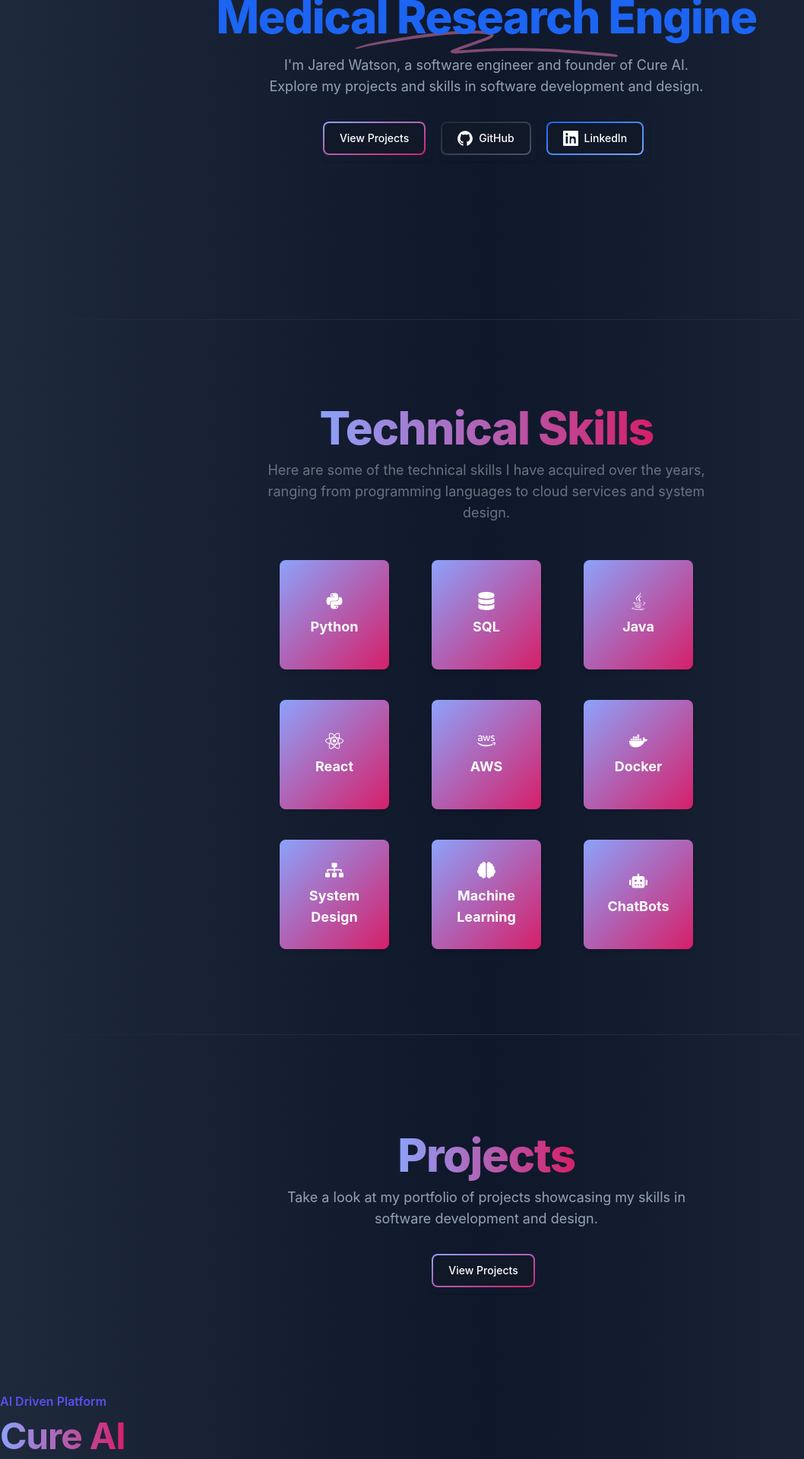
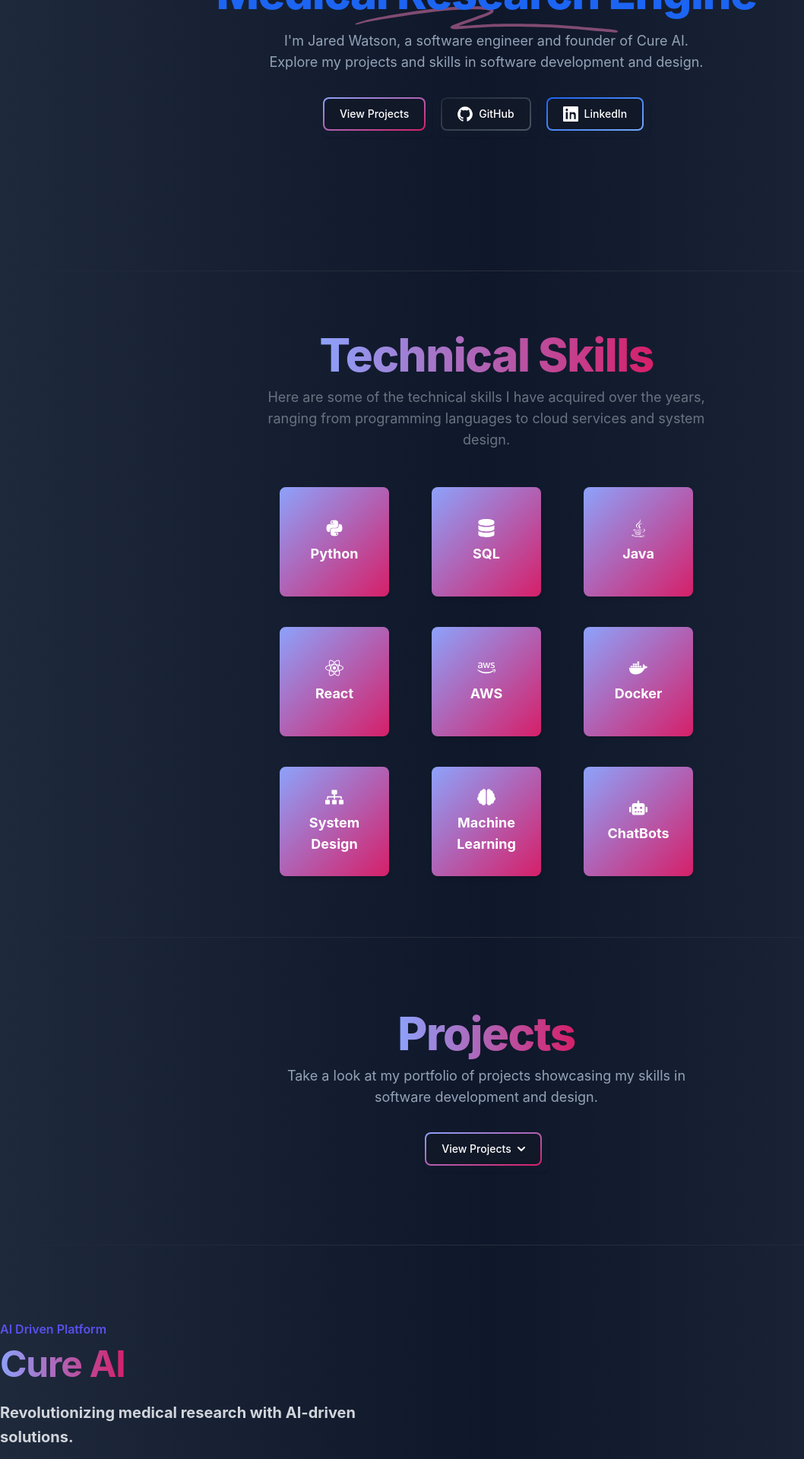
Before and after one commit to Jared-Watson1/personal-website, a React (Create React App) app in the folder personal-website/: page / in a window 1280 px wide. Shown: the part 380-2300 px from the top of the page at 76% size, without its empty margins (0-1058 px from the left). Built offline with nearby package versions, Linux system fonts and the light colour scheme.

Commit message:
changed view project buttons to scroll to project section

```diff
--- a/personal-website/src/App.js
+++ b/personal-website/src/App.js
@@ -1,4 +1,4 @@
-import React from "react";
+import React, { useRef } from "react";
 import "./App.css";
 import HeroSection from "./HeroSection";
 import Skills from "./Skills";
@@ -7,20 +7,28 @@
 import Divider from "./Divider";
 
 function App() {
+  const projectRef = useRef(null);
+  const cureRef = useRef(null);
+
+  const scrollToProjects = () => {
+    projectRef.current?.scrollIntoView({ behavior: "smooth" });
+  };
+
+  const scrollToCureShowcase = () => {
+    cureRef.current?.scrollIntoView({ behavior: "smooth" });
+  };
+
   return (
     <div className="bg-gradient-to-r from-slate-800 via-slate-900 to-slate-800 min-h-screen">
-      <div className="py-8">
-        <HeroSection />
+      <HeroSection scrollToProjects={scrollToProjects} />
+      <Divider />
+      <Skills />
+      <Divider />
+      <div ref={projectRef}>
+        <ProjectSection scrollToCureShowcase={scrollToCureShowcase} />
       </div>
       <Divider />
-      <div className="py-8">
-        <Skills />
-      </div>
-      <Divider />
-      <div className="py-8">
-        <ProjectSection />
-      </div>
-      <div>
+      <div ref={cureRef}>
         <CureShowcase />
       </div>
     </div>
--- a/personal-website/src/HeroSection.js
+++ b/personal-website/src/HeroSection.js
@@ -1,6 +1,6 @@
 import React from "react";
 
-const HeroSection = () => {
+const HeroSection = ({ scrollToProjects }) => {
   return (
     <div className="relative isolate overflow-hidden px-6 py-24 sm:py-32 lg:overflow-visible lg:px-0">
       <div className="mx-auto mt-10 flex justify-center px-4 sm:mt-12 sm:px-6 md:mt-16 lg:mt-20 lg:px-8">
@@ -32,14 +32,14 @@
           </p>
           <div className="mt-5 sm:mt-8 sm:flex sm:justify-center space-y-3 sm:space-y-0 sm:space-x-3">
             <div className="rounded-md shadow">
-              <a
-                className="relative inline-flex items-center justify-center p-0.5 mb-2 me-2 overflow-hidden text-sm font-medium rounded-lg group bg-gradient-to-br from-indigo-400 to-pink-600 group-hover:from-indigo-400 group-hover:to-pink-600 hover:text-white text-white focus:ring-4 focus:outline-none  focus:ring-indigo-800"
-                href="#projects"
+              <button
+                onClick={scrollToProjects}
+                className="relative inline-flex items-center justify-center p-0.5 mb-2 me-2 overflow-hidden text-sm font-medium rounded-lg group bg-gradient-to-br from-indigo-400 to-pink-600 group-hover:from-indigo-400 group-hover:to-pink-600 hover:text-white text-white focus:ring-4 focus:outline-none focus:ring-indigo-800"
               >
                 <span className="relative px-5 py-2.5 transition-all ease-in duration-75 bg-gray-900 rounded-md group-hover:bg-opacity-0">
                   View Projects
                 </span>
-              </a>
+              </button>
             </div>
             <div className="rounded-md shadow">
               <a
--- a/personal-website/src/ProjectSection.js
+++ b/personal-website/src/ProjectSection.js
@@ -1,6 +1,17 @@
-import React from "react";
+import React, { useState } from "react";
 
-const ProjectSection = () => {
+const ProjectSection = ({ scrollToCureShowcase }) => {
+  const [dropdownOpen, setDropdownOpen] = useState(false);
+
+  const toggleDropdown = () => {
+    setDropdownOpen(!dropdownOpen);
+  };
+
+  const handleCureShowcaseClick = () => {
+    setDropdownOpen(false);
+    scrollToCureShowcase();
+  };
+
   return (
     <div className="relative isolate overflow-hidden px-6 py-8 sm:py-12 lg:overflow-visible lg:px-0">
       <div className="mx-auto flex justify-center px-4 sm:px-6 lg:px-8">
@@ -21,16 +32,53 @@
             Take a look at my portfolio of projects showcasing my skills in
             software development and design.
           </p>
-          <div className="mt-5 sm:mt-8 sm:flex sm:justify-center space-y-3 sm:space-y-0 sm:space-x-3">
+          <div className="mt-5 sm:mt-8 sm:flex sm:justify-center space-y-3 sm:space-y-0 sm:space-x-3 relative">
             <div className="rounded-md shadow">
-              <a
-                className="relative inline-flex items-center justify-center p-0.5 mb-2 me-2 overflow-hidden text-sm font-medium rounded-lg group bg-gradient-to-br from-indigo-400 to-pink-600 group-hover:from-indigo-400 group-hover:to-pink-600 hover:text-white text-white focus:ring-4 focus:outline-none focus:ring-indigo-800"
-                href="#projects"
+              <button
+                onClick={toggleDropdown}
+                id="dropdownHoverButton"
+                className="relative inline-flex items-center justify-center p-0.5 mb-2 me-2 overflow-hidden text-sm font-medium text-white rounded-lg group bg-gradient-to-br from-indigo-400 to-pink-600 group-hover:from-indigo-400 group-hover:to-pink-600 hover:text-white focus:ring-4 focus:outline-none focus:ring-indigo-800"
+                type="button"
               >
-                <span className="relative px-5 py-2.5 transition-all ease-in duration-75 bg-gray-900 rounded-md group-hover:bg-opacity-0">
+                <span className="relative px-5 py-2.5 transition-all ease-in duration-75 bg-gray-900 rounded-md group-hover:bg-opacity-0 flex items-center">
                   View Projects
+                  <svg
+                    className="w-2.5 h-2.5 ms-2"
+                    aria-hidden="true"
+                    xmlns="http://www.w3.org/2000/svg"
+                    fill="none"
+                    viewBox="0 0 10 6"
+                  >
+                    <path
+                      stroke="currentColor"
+                      stroke-linecap="round"
+                      stroke-linejoin="round"
+                      stroke-width="2"
+                      d="m1 1 4 4 4-4"
+                    />
+                  </svg>
                 </span>
-              </a>
+              </button>
+              {dropdownOpen && (
+                <div
+                  id="dropdownHover"
+                  className="absolute z-10 mt-2 w-44 rounded-lg shadow-lg bg-white dark:bg-gray-700 divide-y divide-gray-100"
+                >
+                  <ul
+                    className="py-2 text-sm text-gray-700 dark:text-gray-200"
+                    aria-labelledby="dropdownHoverButton"
+                  >
+                    <li>
+                      <button
+                        onClick={handleCureShowcaseClick}
+                        className="block w-full text-left px-4 py-2 hover:bg-gray-100 dark:hover:bg-gray-600 dark:hover:text-white"
+                      >
+                        Cure AI
+                      </button>
+                    </li>
+                  </ul>
+                </div>
+              )}
             </div>
           </div>
         </div>
```
